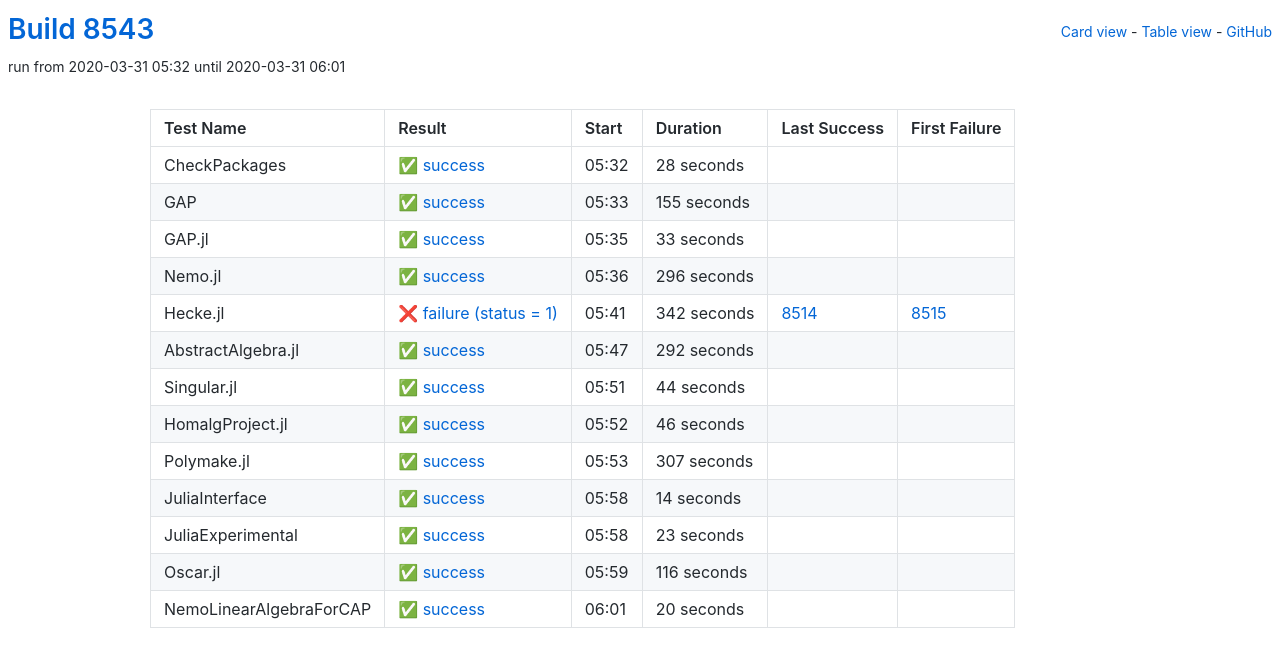
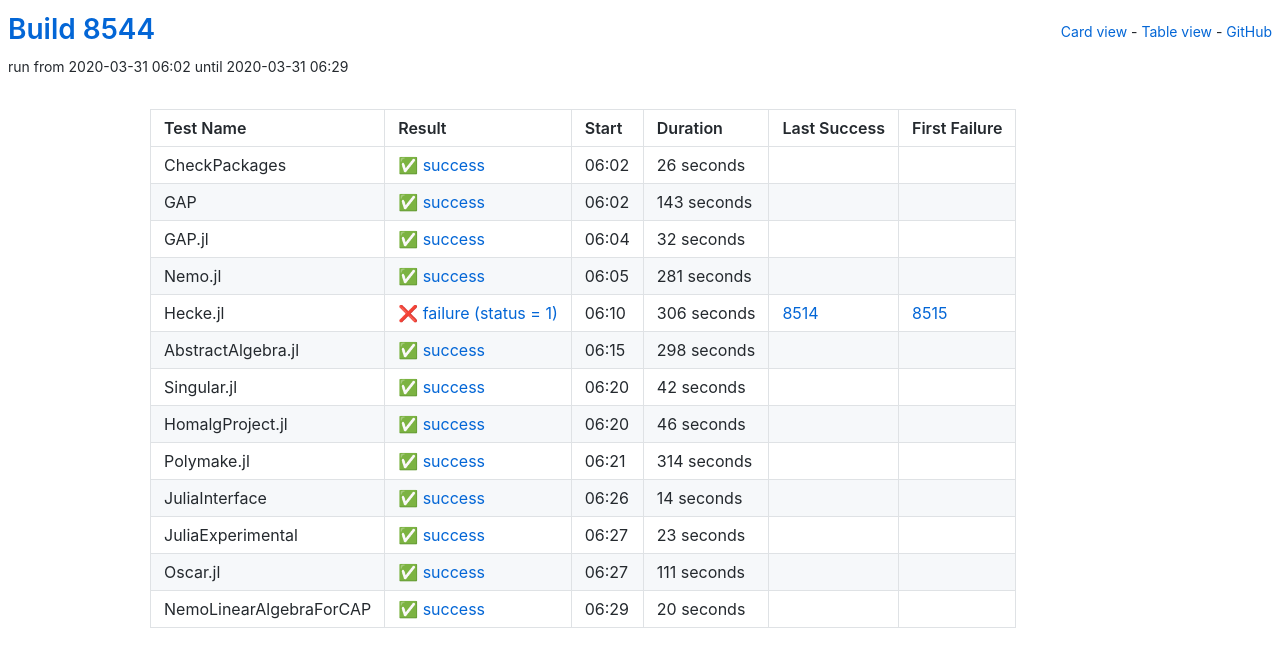
Before and after one commit to oscar-system/oscar-ci-status, a Jekyll site: the page built from table.html, in a window 1280 px wide. Shown: the top 667 px of the page. Built offline with Jekyll 4.4.1, drawn with Linux system fonts in a browser that asks for light colours.

Commit message:
Build 8544

```diff
--- a/_data/ci.yml
+++ b/_data/ci.yml
@@ -1,82 +1,82 @@
-build: 8543
-build_url: https://oscarci.mathematik.uni-kl.de/job/oscar/8543/
+build: 8544
+build_url: https://oscarci.mathematik.uni-kl.de/job/oscar/8544/
 job: oscar
 tests:
-- duration: 28
+- duration: 26
   exitcode: 0
   first_failure: false
   first_failure_url: null
   last_success: false
   last_success_url: null
-  log: https://oscarci.mathematik.uni-kl.de/job/oscar/8543/artifact/logs/build-8543/CheckPackages.log
+  log: https://oscarci.mathematik.uni-kl.de/job/oscar/8544/artifact/logs/build-8544/CheckPackages.log
   name: CheckPackages
-  start: 2020-03-31 05:32
+  start: 2020-03-31 06:02
   status: success
   success: true
-- duration: 155
+- duration: 143
   exitcode: 0
   first_failure: false
   first_failure_url: null
   last_success: false
   last_success_url: null
-  log: https://oscarci.mathematik.uni-kl.de/job/oscar/8543/artifact/logs/build-8543/GAP.log
+  log: https://oscarci.mathematik.uni-kl.de/job/oscar/8544/artifact/logs/build-8544/GAP.log
   name: GAP
-  start: 2020-03-31 05:33
+  start: 2020-03-31 06:02
   status: success
   success: true
-- duration: 33
+- duration: 32
   exitcode: 0
   first_failure: false
   first_failure_url: null
   last_success: false
   last_success_url: null
-  log: https://oscarci.mathematik.uni-kl.de/job/oscar/8543/artifact/logs/build-8543/GAP.jl.log
+  log: https://oscarci.mathematik.uni-kl.de/job/oscar/8544/artifact/logs/build-8544/GAP.jl.log
   name: GAP.jl
-  start: 2020-03-31 05:35
+  start: 2020-03-31 06:04
   status: success
   success: true
-- duration: 296
+- duration: 281
   exitcode: 0
   first_failure: false
   first_failure_url: null
   last_success: false
   last_success_url: null
-  log: https://oscarci.mathematik.uni-kl.de/job/oscar/8543/artifact/logs/build-8543/Nemo.jl.log
+  log: https://oscarci.mathematik.uni-kl.de/job/oscar/8544/artifact/logs/build-8544/Nemo.jl.log
   name: Nemo.jl
-  start: 2020-03-31 05:36
+  start: 2020-03-31 06:05
   status: success
   success: true
-- duration: 342
+- duration: 306
   exitcode: 1
   first_failure: 8515
   first_failure_url: https://oscarci.mathematik.uni-kl.de/job/oscar/8515/
   last_success: 8514
   last_success_url: https://oscarci.mathematik.uni-kl.de/job/oscar/8514/
-  log: https://oscarci.mathematik.uni-kl.de/job/oscar/8543/artifact/logs/build-8543/Hecke.jl.log
+  log: https://oscarci.mathematik.uni-kl.de/job/oscar/8544/artifact/logs/build-8544/Hecke.jl.log
   name: Hecke.jl
-  start: 2020-03-31 05:41
+  start: 2020-03-31 06:10
   status: failure
   success: false
-- duration: 292
+- duration: 298
   exitcode: 0
   first_failure: false
   first_failure_url: null
   last_success: false
   last_success_url: null
-  log: https://oscarci.mathematik.uni-kl.de/job/oscar/8543/artifact/logs/build-8543/AbstractAlgebra.jl.log
+  log: https://oscarci.mathematik.uni-kl.de/job/oscar/8544/artifact/logs/build-8544/AbstractAlgebra.jl.log
   name: AbstractAlgebra.jl
-  start: 2020-03-31 05:47
+  start: 2020-03-31 06:15
   status: success
   success: true
-- duration: 44
+- duration: 42
   exitcode: 0
   first_failure: false
   first_failure_url: null
   last_success: false
   last_success_url: null
-  log: https://oscarci.mathematik.uni-kl.de/job/oscar/8543/artifact/logs/build-8543/Singular.jl.log
+  log: https://oscarci.mathematik.uni-kl.de/job/oscar/8544/artifact/logs/build-8544/Singular.jl.log
   name: Singular.jl
-  start: 2020-03-31 05:51
+  start: 2020-03-31 06:20
   status: success
   success: true
 - duration: 46
@@ -85,20 +85,20 @@ tests:
   first_failure_url: null
   last_success: false
   last_success_url: null
-  log: https://oscarci.mathematik.uni-kl.de/job/oscar/8543/artifact/logs/build-8543/HomalgProject.jl.log
+  log: https://oscarci.mathematik.uni-kl.de/job/oscar/8544/artifact/logs/build-8544/HomalgProject.jl.log
   name: HomalgProject.jl
-  start: 2020-03-31 05:52
+  start: 2020-03-31 06:20
   status: success
   success: true
-- duration: 307
+- duration: 314
   exitcode: 0
   first_failure: false
   first_failure_url: null
   last_success: false
   last_success_url: null
-  log: https://oscarci.mathematik.uni-kl.de/job/oscar/8543/artifact/logs/build-8543/Polymake.jl.log
+  log: https://oscarci.mathematik.uni-kl.de/job/oscar/8544/artifact/logs/build-8544/Polymake.jl.log
   name: Polymake.jl
-  start: 2020-03-31 05:53
+  start: 2020-03-31 06:21
   status: success
   success: true
 - duration: 14
@@ -107,9 +107,9 @@ tests:
   first_failure_url: null
   last_success: false
   last_success_url: null
-  log: https://oscarci.mathematik.uni-kl.de/job/oscar/8543/artifact/logs/build-8543/JuliaInterface.log
+  log: https://oscarci.mathematik.uni-kl.de/job/oscar/8544/artifact/logs/build-8544/JuliaInterface.log
   name: JuliaInterface
-  start: 2020-03-31 05:58
+  start: 2020-03-31 06:26
   status: success
   success: true
 - duration: 23
@@ -118,20 +118,20 @@ tests:
   first_failure_url: null
   last_success: false
   last_success_url: null
-  log: https://oscarci.mathematik.uni-kl.de/job/oscar/8543/artifact/logs/build-8543/JuliaExperimental.log
+  log: https://oscarci.mathematik.uni-kl.de/job/oscar/8544/artifact/logs/build-8544/JuliaExperimental.log
   name: JuliaExperimental
-  start: 2020-03-31 05:58
+  start: 2020-03-31 06:27
   status: success
   success: true
-- duration: 116
+- duration: 111
   exitcode: 0
   first_failure: false
   first_failure_url: null
   last_success: false
   last_success_url: null
-  log: https://oscarci.mathematik.uni-kl.de/job/oscar/8543/artifact/logs/build-8543/Oscar.jl.log
+  log: https://oscarci.mathematik.uni-kl.de/job/oscar/8544/artifact/logs/build-8544/Oscar.jl.log
   name: Oscar.jl
-  start: 2020-03-31 05:59
+  start: 2020-03-31 06:27
   status: success
   success: true
 - duration: 20
@@ -140,8 +140,8 @@ tests:
   first_failure_url: null
   last_success: false
   last_success_url: null
-  log: https://oscarci.mathematik.uni-kl.de/job/oscar/8543/artifact/logs/build-8543/NemoLinearAlgebraForCAP.log
+  log: https://oscarci.mathematik.uni-kl.de/job/oscar/8544/artifact/logs/build-8544/NemoLinearAlgebraForCAP.log
   name: NemoLinearAlgebraForCAP
-  start: 2020-03-31 06:01
+  start: 2020-03-31 06:29
   status: success
   success: true
```
Also changed, not shown: README.md.
